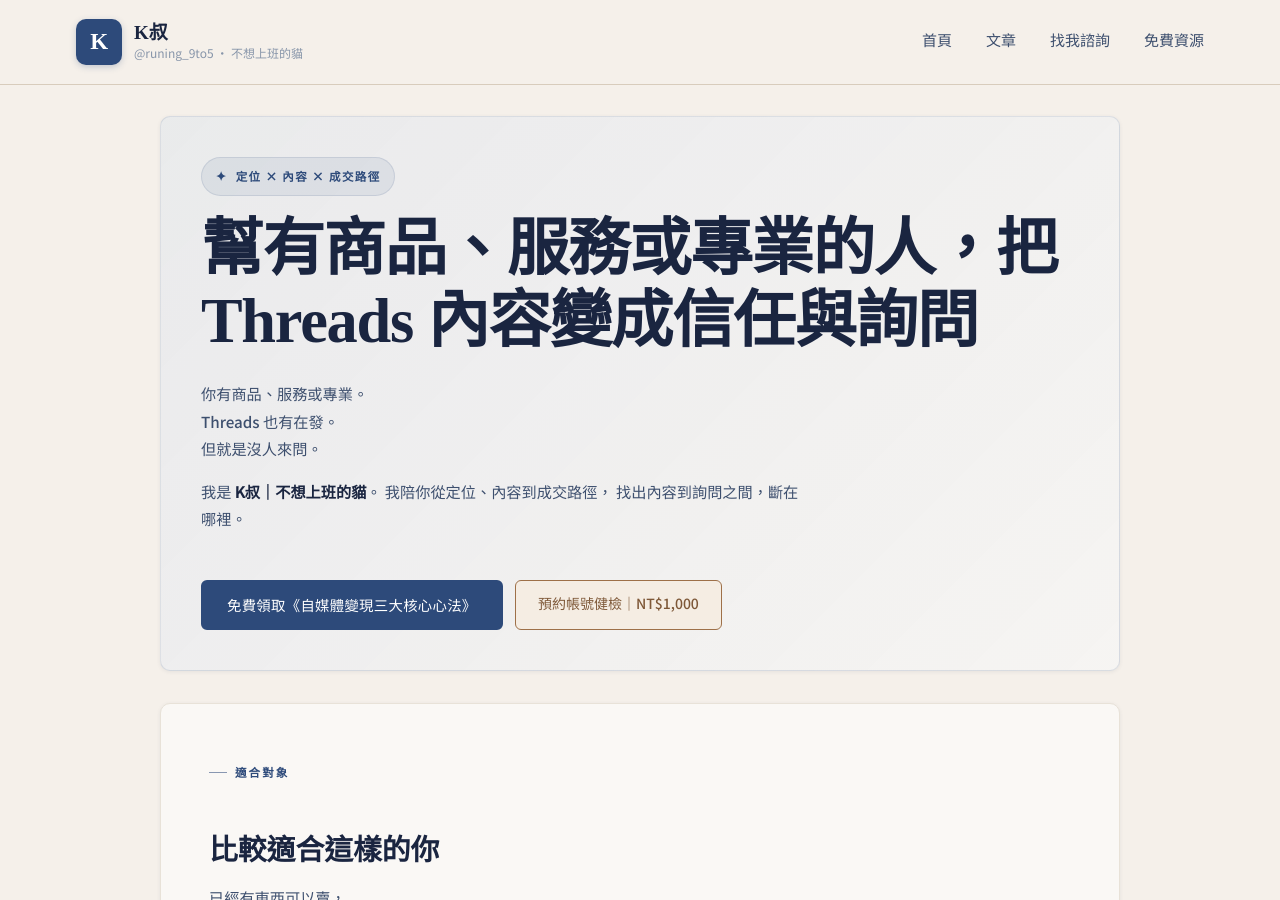
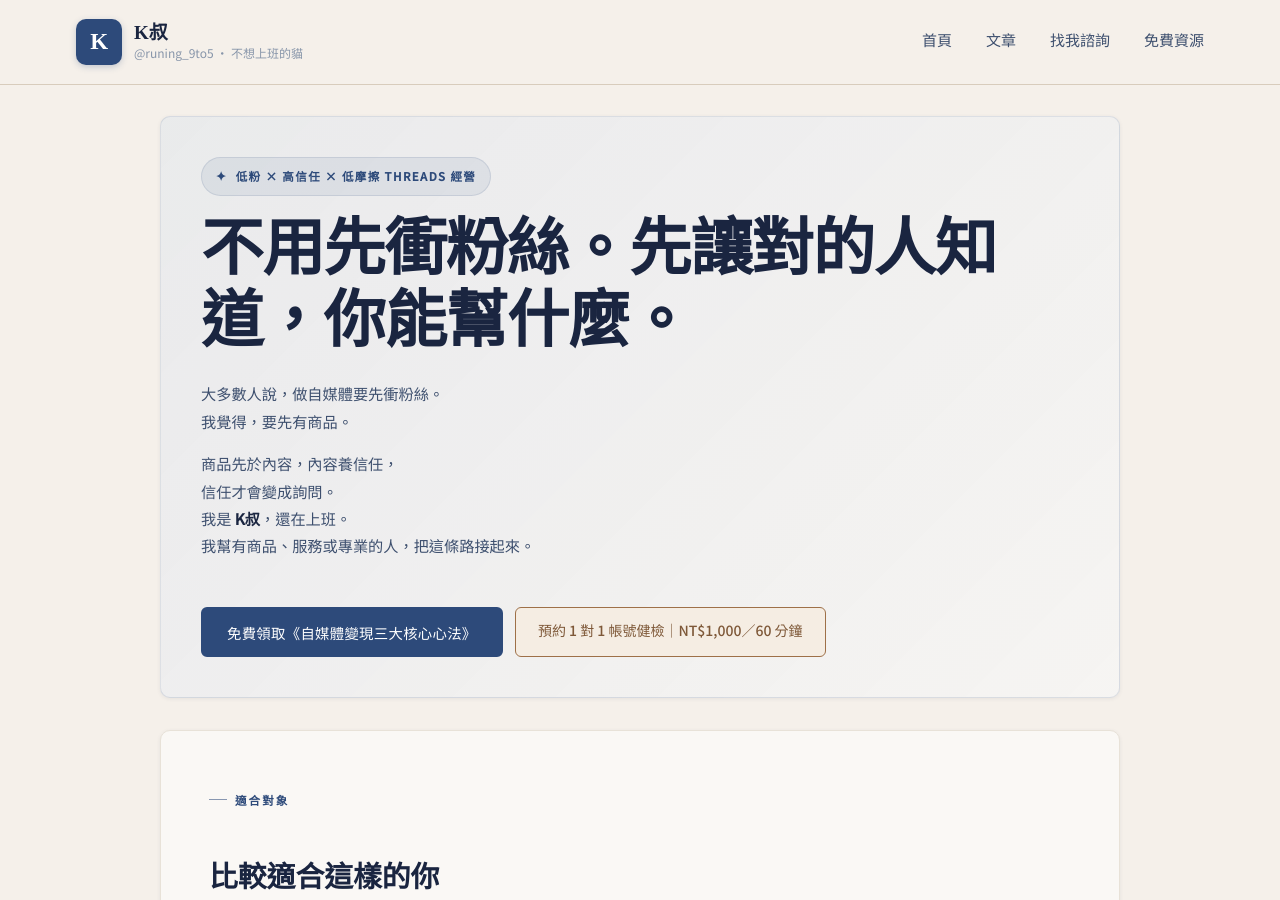
Before and after one commit to KenHAI666/Runing9TO5, a Jekyll site: the page built from index.md, in a window 1280 px wide and 900 px high. Built offline with Jekyll 4.4.1, drawn with Linux system fonts in a browser that asks for light colours.

Commit message:
首頁 hero 改為 B 版：不用先衝粉絲；更新首頁 title／description

```diff
--- a/_config.yml
+++ b/_config.yml
@@ -1,6 +1,6 @@
 # 全站基本設定
-title: "K叔｜Threads 內容變現"
-description: "K叔幫有商品、服務或專業的人，把 Threads 內容變成信任與詢問。"
+title: "K叔｜低粉 × 高信任 × 低摩擦 Threads 經營"
+description: "不用先衝粉絲。K叔幫有商品、服務或專業的個人品牌，用低摩擦的 Threads 經營，把內容接到信任和詢問。"
 baseurl: ""
 url: "https://runing9to5.com"
 lang: "zh-Hant"
@@ -55,8 +55,8 @@
 # SEO 專用設定
 seo:
   type: "website"
-  title: "K叔｜把 Threads 內容變成信任與詢問"
-  description: "從定位、內容到成交路徑，K叔幫有商品、服務或專業的人，把 Threads 內容變成信任與詢問。"
+  title: "K叔｜低粉 × 高信任 × 低摩擦的 Threads 經營與自媒體變現"
+  description: "不用先衝粉絲。K叔幫有商品、服務或專業的個人品牌，先讓對的人知道你能幫什麼，再用低摩擦的 Threads 經營，把內容接到信任和詢問。"
   locale: "zh_TW"
   image: "/assets/images/og-default.jpg"
   twitter: false
--- a/index.md
+++ b/index.md
@@ -1,33 +1,33 @@
 ---
 layout: default
-title: "K叔｜把 Threads 內容變成信任與詢問"
-description: "K叔幫有商品、服務或專業的人，把 Threads 內容變成信任與詢問。從定位、內容到成交路徑。"
-keywords: "內容變現系統, 個人品牌, 有商品怎麼做自媒體, Threads內容變現, 信任成交系統, K叔"
+title: "K叔｜低粉 × 高信任 × 低摩擦的 Threads 經營與自媒體變現"
+description: "不用先衝粉絲。K叔幫有商品、服務或專業的個人品牌，先讓對的人知道你能幫什麼，再用低摩擦的 Threads 經營，把內容接到信任和詢問。"
+keywords: "低粉變現, 自媒體變現, Threads 經營, 個人品牌, 有商品怎麼做自媒體, 低摩擦經營, K叔"
 ---
 
 
 <!-- 🔹 Hero -->
 <section class="card-section section-hero" id="hero">
   <div class="hero-copy">
-    <span class="hero-eyebrow">定位 × 內容 × 成交路徑</span>
+    <span class="hero-eyebrow">低粉 × 高信任 × 低摩擦 Threads 經營</span>
 
-    <h1>幫有商品、服務或專業的人，把 Threads 內容變成信任與詢問</h1>
+    <h1>不用先衝粉絲。先讓對的人知道，你能幫什麼。</h1>
 
     <p class="hero-lead">
-      你有商品、服務或專業。<br>
-      Threads 也有在發。<br>
-      但就是沒人來問。
+      大多數人說，做自媒體要先衝粉絲。<br>
+      我覺得，要先有商品。
     </p>
 
     <p class="hero-body">
-      我是 <strong>K叔｜不想上班的貓</strong>。
-      我陪你從定位、內容到成交路徑，
-      找出內容到詢問之間，斷在哪裡。
+      商品先於內容，內容養信任，<br>
+      信任才會變成詢問。<br>
+      我是 <strong>K叔</strong>，還在上班。<br>
+      我幫有商品、服務或專業的人，把這條路接起來。
     </p>
 
     <div class="btn-group hero-actions">
       {% include primary-cta.html class="btn-external" event_label="Homepage_Hero_CTA" %}
-      <a href="/contact" class="btn-subscribe-cta">預約帳號健檢｜NT$1,000</a>
+      <a href="/contact" class="btn-subscribe-cta">預約 1 對 1 帳號健檢｜NT$1,000／60 分鐘</a>
     </div>
   </div>
 </section>
```
